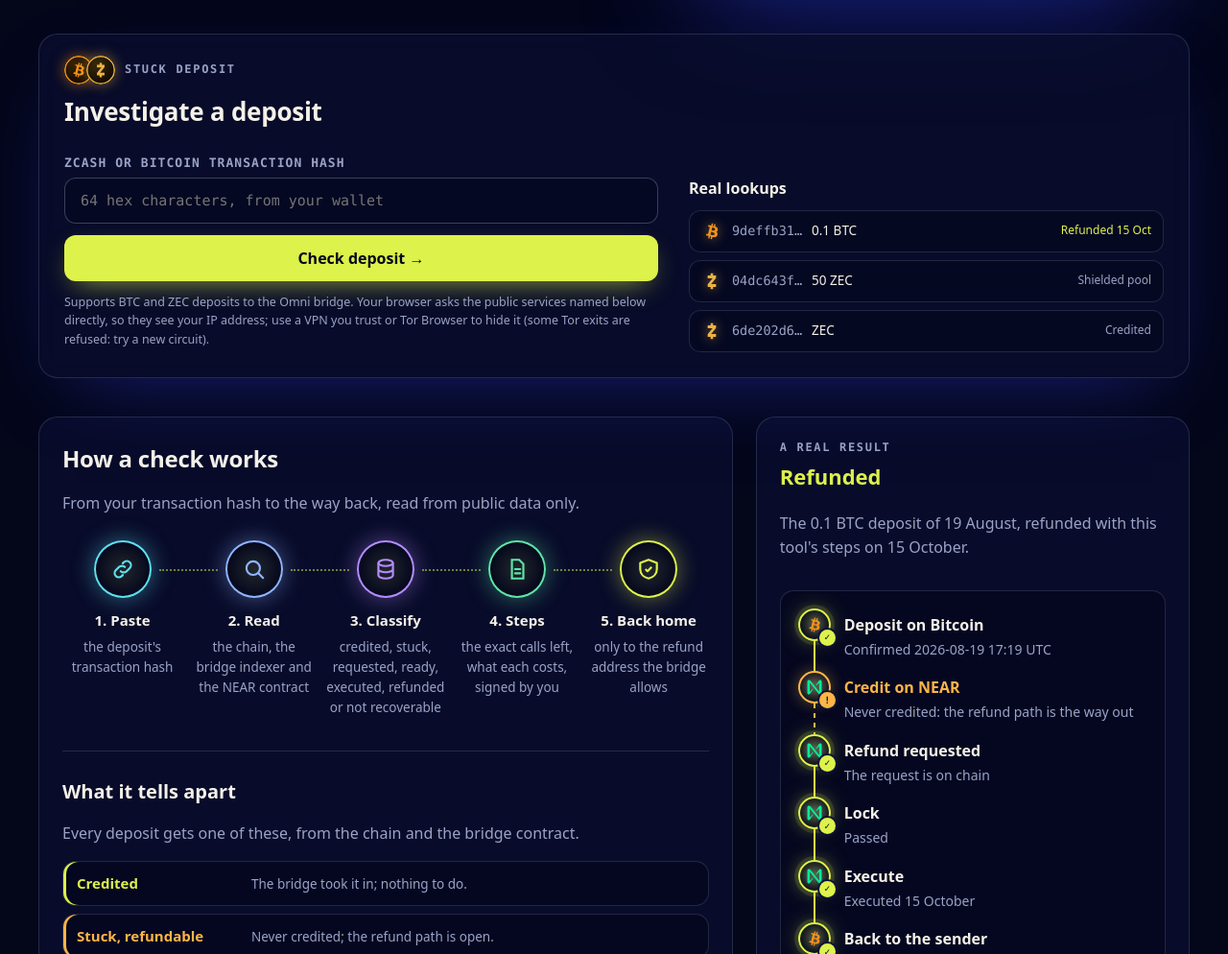
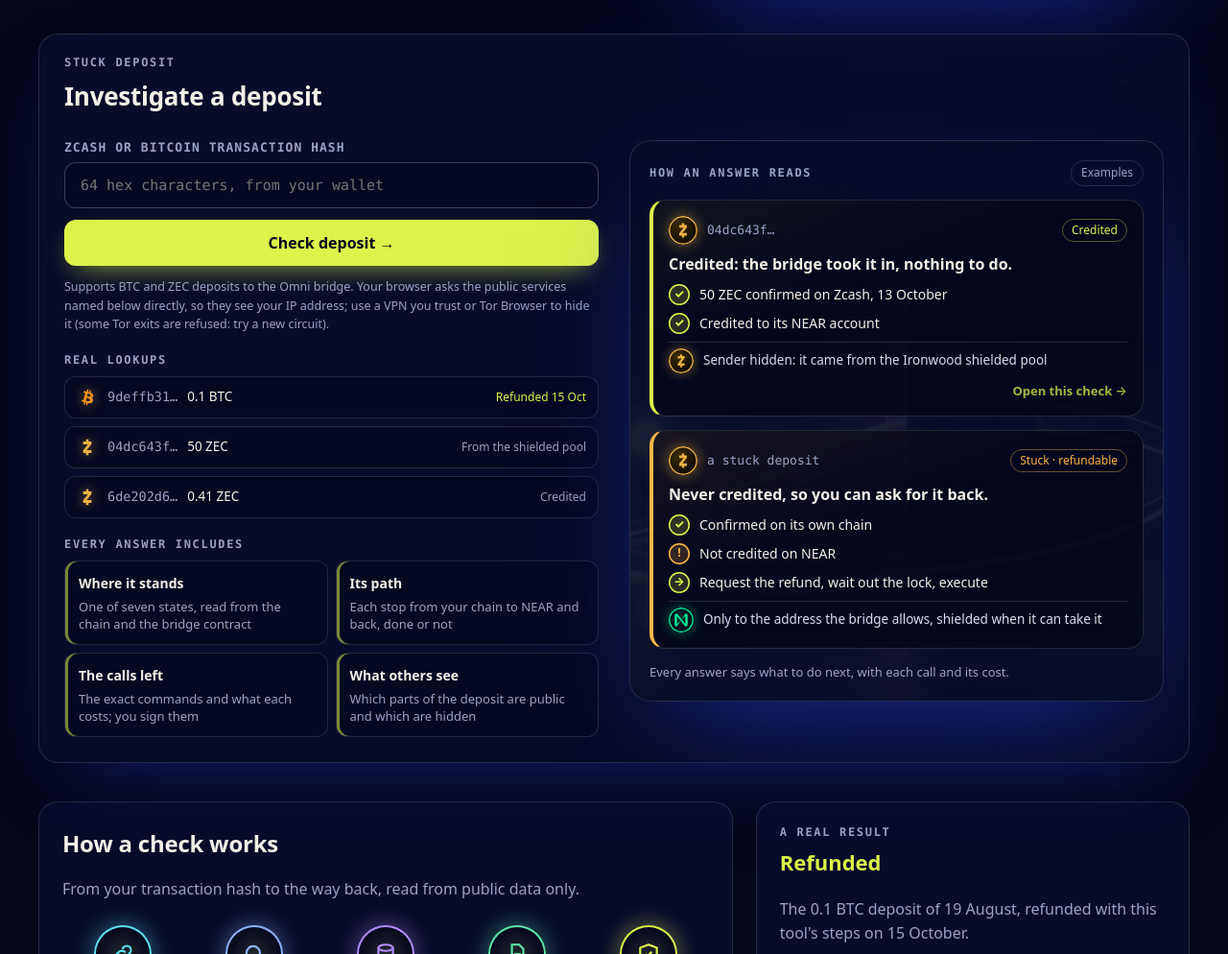
Before and after one commit to cryppit/zec-refund-helper, a website with bundled scripts: page web/index.html in a window 1280 px wide. Shown: the part 553-1547 px from the top of the page at 96% size. Built offline with nearby package versions, Linux system fonts and the light colour scheme.

Commit message:
page: the deposit box shows how an answer reads and what every answer includes; answer cards open the real check

```diff
--- a/web/index.html
+++ b/web/index.html
@@ -63,24 +63,52 @@
 
   <section class="tool panel" id="check">
     <div class="tool-head">
-      <p class="eyebrow"><span class="mode-coins" aria-hidden="true"><img src="logos/btc.svg" alt="" width="20" height="20"><img src="logos/zec.svg" alt="" width="20" height="20"></span>Stuck deposit</p>
+      <p class="eyebrow">Stuck deposit</p>
       <h2>Investigate a deposit</h2>
     </div>
     <div class="tool-body">
+      <div class="tool-main">
         <form id="form" autocomplete="off">
           <label for="q">Zcash or Bitcoin transaction hash</label>
           <input id="q" spellcheck="false" placeholder="64 hex characters, from your wallet">
           <button type="submit">Check deposit →</button>
           <p class="hint">Supports BTC and ZEC deposits to the Omni bridge. Your browser asks the public services named below directly, so they see your IP address; use a VPN you trust or Tor Browser to hide it (some Tor exits are refused: try a new circuit).</p>
         </form>
-      <div>
-        <h3>Real lookups</h3>
+        <p class="pills-label">Real lookups</p>
         <ul class="examples">
           <li><a href="#q=9deffb31135e3cdf6a62088d8639166673fe91c0e150fd9c80f6e61bba2bec39"><img src="logos/btc.svg" alt="" width="22" height="22"><span class="ex-id">9deffb31…</span><span>0.1 BTC</span><span class="ex-tag ok">Refunded 15 Oct</span></a></li>
-            <li><a href="#q=04dc643f8a1d19baf476178d01eac8fc553700e36f849df91e46924fa3f2cae6"><img src="logos/zec.svg" alt="" width="22" height="22"><span class="ex-id">04dc643f…</span><span>50 ZEC</span><span class="ex-tag">Shielded pool</span></a></li>
-            <li><a href="#q=6de202d64d2b7c04154ed73f892c7dd7f288d440bde80d39059d2341fd9abadc"><img src="logos/zec.svg" alt="" width="22" height="22"><span class="ex-id">6de202d6…</span><span>ZEC</span><span class="ex-tag">Credited</span></a></li>
+          <li><a href="#q=04dc643f8a1d19baf476178d01eac8fc553700e36f849df91e46924fa3f2cae6"><img src="logos/zec.svg" alt="" width="22" height="22"><span class="ex-id">04dc643f…</span><span>50 ZEC</span><span class="ex-tag">From the shielded pool</span></a></li>
+          <li><a href="#q=6de202d64d2b7c04154ed73f892c7dd7f288d440bde80d39059d2341fd9abadc"><img src="logos/zec.svg" alt="" width="22" height="22"><span class="ex-id">6de202d6…</span><span>0.41 ZEC</span><span class="ex-tag">Credited</span></a></li>
+        </ul>
+        <p class="pills-label">Every answer includes</p>
+        <ul class="gets">
+          <li><b>Where it stands</b><span>One of seven states, read from the chain and the bridge contract</span></li>
+          <li><b>Its path</b><span>Each stop from your chain to NEAR and back, done or not</span></li>
+          <li><b>The calls left</b><span>The exact commands and what each costs; you sign them</span></li>
+          <li><b>What others see</b><span>Which parts of the deposit are public and which are hidden</span></li>
         </ul>
       </div>
+
+      <figure class="ill" aria-label="How an answer reads">
+        <div class="ill-head"><span class="eyebrow">How an answer reads</span><span class="ill-tag">Examples</span></div>
+        <a class="ill-card" href="#q=04dc643f8a1d19baf476178d01eac8fc553700e36f849df91e46924fa3f2cae6">
+          <span class="ill-top"><img src="logos/zec.svg" alt="" width="26" height="26"><code>04dc643f…</code><span class="ill-chip">Credited</span></span>
+          <span class="ill-title">Credited: the bridge took it in, nothing to do.</span>
+          <span class="ill-row yes"><span aria-hidden="true">✓</span>50 ZEC confirmed on Zcash, 13 October</span>
+          <span class="ill-row yes"><span aria-hidden="true">✓</span>Credited to its NEAR account</span>
+          <span class="ill-refund"><img src="logos/zec.svg" alt="" width="20" height="20">Sender hidden: it came from the Ironwood shielded pool</span>
+          <span class="ill-open">Open this check →</span>
+        </a>
+        <div class="ill-card warn">
+          <span class="ill-top"><img src="logos/zec.svg" alt="" width="26" height="26"><code>a stuck deposit</code><span class="ill-chip warn">Stuck · refundable</span></span>
+          <span class="ill-title">Never credited, so you can ask for it back.</span>
+          <span class="ill-row yes"><span aria-hidden="true">✓</span>Confirmed on its own chain</span>
+          <span class="ill-row hold"><span aria-hidden="true">!</span>Not credited on NEAR</span>
+          <span class="ill-row next"><span aria-hidden="true">→</span>Request the refund, wait out the lock, execute</span>
+          <span class="ill-refund"><img src="logos/near.svg" alt="" width="20" height="20">Only to the address the bridge allows, shielded when it can take it</span>
+        </div>
+        <figcaption>Every answer says what to do next, with each call and its cost.</figcaption>
+      </figure>
     </div>
   </section>
 
--- a/web/style.css
+++ b/web/style.css
@@ -136,8 +136,8 @@
 @media (max-width: 860px) { .hero { grid-template-columns: minmax(0, 1fr); } }
 /* One check box: a stuck deposit or, on the second tab, an address before you send. The input takes either. */
 .tool.panel { margin-top: 28px; padding: 0; overflow: hidden; }
-.tool-body { display: grid; grid-template-columns: minmax(0, 1.25fr) minmax(0, 1fr); gap: 32px; padding: 26px; }
-@media (max-width: 860px) { .tool-body { grid-template-columns: minmax(0, 1fr); gap: 8px; padding: 20px; } }
+.tool-body { display: grid; grid-template-columns: minmax(0, 1fr) minmax(0, 1fr); gap: 32px; padding: 26px; align-items: start; }
+@media (max-width: 860px) { .tool-body { grid-template-columns: minmax(0, 1fr); gap: 22px; padding: 20px; } }
 .tool .panes h3 { margin: 0 0 10px; }
 @media (max-width: 860px) { .tool .panes h3 { margin-top: 14px; } }
 .chip { display: inline-flex; gap: 10px; align-items: center; border: 1px solid rgba(221, 242, 74, 0.35); background: rgba(221, 242, 74, 0.06); border-radius: 999px; padding: 6px 14px; font: 600 12px/1.2 var(--mono); letter-spacing: 0.08em; text-transform: uppercase; color: var(--mute); margin: 0; }
@@ -267,10 +267,6 @@
 .refund-row.no { border-color: rgba(255, 107, 107, 0.35); background: rgba(255, 107, 107, 0.05); }
 .refund-row.no .jnode { box-shadow: inset 0 0 0 2px var(--red), 0 0 0 4px rgba(255, 107, 107, 0.1), 0 0 20px rgba(255, 107, 107, 0.35); background: radial-gradient(circle at 50% 40%, rgba(255, 107, 107, 0.16), #04061a 72%); }
 .refund-row.no .jlogo { filter: grayscale(0.6); }
-.mode-coins { display: inline-flex; margin-right: 10px; }
-.mode-coins img { width: 30px; height: 30px; padding: 5px; border-radius: 50%; background: radial-gradient(circle at 35% 30%, #3a2a08, #120c02 70%); box-shadow: inset 0 0 0 1.5px var(--gold), 0 0 14px rgba(236, 178, 68, 0.5); }
-.mode-coins img + img { margin-left: -7px; }
-.mode-coins img[src$="btc.svg"] { background: radial-gradient(circle at 35% 30%, #3a2306, #140b02 70%); box-shadow: inset 0 0 0 1.5px #f7931a, 0 0 14px rgba(247, 147, 26, 0.5); }
 .wallets b { display: block; margin-bottom: 4px; }
 .wallets p { margin: 0; color: #d9dcec; }
 .card .mono, dd.mono { font-family: var(--mono); word-break: break-all; }
@@ -315,6 +311,33 @@
 .ill-refund { display: flex; align-items: center; gap: 10px; font-size: 13.5px; color: #d9dcec; padding-top: 6px; border-top: 1px solid var(--line); }
 .ill-refund img { filter: drop-shadow(0 0 6px rgba(0, 236, 151, 0.7)); }
 .ill figcaption { font-size: 13px; color: var(--mute); }
+.gets { list-style: none; margin: 0; padding: 0; display: grid; grid-template-columns: repeat(2, minmax(0, 1fr)); gap: 8px; }
+.gets li { padding: 12px 14px; border-radius: 12px; border: 1px solid var(--line); background: rgba(4, 6, 26, 0.5); display: grid; gap: 4px; box-shadow: inset 3px 0 0 rgba(221, 242, 74, 0.55); }
+.gets b { font-size: 14px; }
+.gets span { font-size: 13px; color: var(--mute); line-height: 1.4; }
+@media (max-width: 560px) { .gets { grid-template-columns: minmax(0, 1fr); } }
+/* The answer illustrations: coin logos, coloured status marks, cards that open the real check. */
+a.ill-card { color: inherit; text-decoration: none; transition: border-color 0.2s, transform 0.2s, box-shadow 0.2s; }
+a.ill-card:hover { transform: translateY(-2px); border-top-color: rgba(221, 242, 74, 0.5); border-right-color: rgba(221, 242, 74, 0.5); border-bottom-color: rgba(221, 242, 74, 0.5); box-shadow: 0 18px 40px -22px rgba(221, 242, 74, 0.5); }
+a.ill-card.stop:hover { border-top-color: rgba(255, 107, 107, 0.5); border-right-color: rgba(255, 107, 107, 0.5); border-bottom-color: rgba(255, 107, 107, 0.5); box-shadow: 0 18px 40px -22px rgba(255, 107, 107, 0.5); }
+.ill-card { background: linear-gradient(160deg, rgba(221, 242, 74, 0.06), transparent 40%), rgba(4, 6, 26, 0.84); }
+.ill-card.stop { background: linear-gradient(160deg, rgba(255, 107, 107, 0.08), transparent 40%), rgba(4, 6, 26, 0.84); }
+.ill-card.warn { border-left-color: var(--amber); background: linear-gradient(160deg, rgba(255, 181, 71, 0.08), transparent 40%), rgba(4, 6, 26, 0.84); }
+.ill-top img { width: 30px; height: 30px; padding: 5px; border-radius: 50%; background: radial-gradient(circle at 35% 30%, #3a2a08, #120c02 70%); box-shadow: inset 0 0 0 1.5px var(--gold), 0 0 14px rgba(236, 178, 68, 0.5); filter: none; }
+.ill-refund img { width: 26px; height: 26px; padding: 4px; border-radius: 50%; background: radial-gradient(circle at 50% 40%, rgba(0, 236, 151, 0.16), #04061a 72%); box-shadow: inset 0 0 0 1.5px #00ec97, 0 0 12px rgba(0, 236, 151, 0.4); filter: none; }
+.ill-refund img[src$="zec.svg"] { background: radial-gradient(circle at 35% 30%, #3a2a08, #120c02 70%); box-shadow: inset 0 0 0 1.5px var(--gold), 0 0 12px rgba(236, 178, 68, 0.45); }
+.ill-row span { box-shadow: inset 0 0 0 1.5px currentColor; }
+.ill-row.hold span { background: rgba(255, 181, 71, 0.16); color: var(--amber); }
+.ill-row.next span { background: rgba(221, 242, 74, 0.16); color: var(--lime); }
+.ill-chip.warn { color: var(--amber); border-color: rgba(255, 181, 71, 0.4); }
+.ill-open { justify-self: end; font-size: 13px; font-weight: 600; color: var(--lime); opacity: 0.75; transition: opacity 0.2s; }
+.ill-card.stop .ill-open { color: var(--red); }
+a.ill-card:hover .ill-open { opacity: 1; }
+@media (prefers-reduced-motion: no-preference) {
+  .ill-card { animation: ill-in 0.6s cubic-bezier(0.22, 1, 0.36, 1) both; }
+  .ill-card + .ill-card { animation-delay: 0.15s; }
+  @keyframes ill-in { from { opacity: 0; transform: translateY(10px); } }
+}
 
 .kinds, .refunds, .mistakes { margin-top: 28px; padding: 26px; border-radius: 20px; background: var(--glass); border: 1px solid var(--line); }
 .kinds h2, .refunds h2, .mistakes h2 { font-size: 26px; margin: 0 0 4px; }
```
Also changed, not shown: web/address.html (+16 -14 lines). Lines whose indentation alone changed are shown as unchanged.
